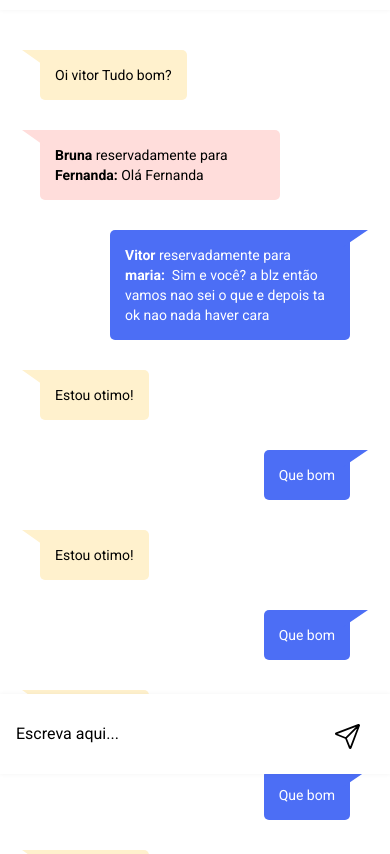
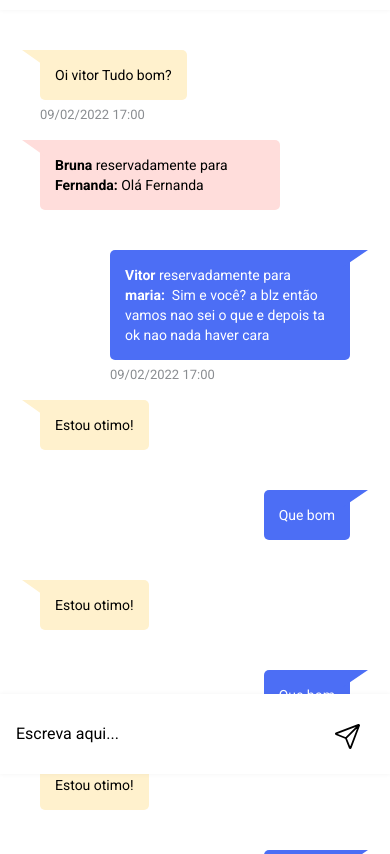
Before and after one commit to shermondevelopment/bate-papo-uol, a plain HTML site: page index.html in a window 390 px wide. Shown: the part 70-924 px from the top of the page. Drawn offline with Linux system fonts and the light colour scheme.

Commit message:
adding date to message

```diff
--- a/app/_css/_main.css
+++ b/app/_css/_main.css
@@ -111,6 +111,19 @@
   background-color: #FFDDDB;
 }
 
+.date-message {
+  position: absolute;
+  width: max-content;
+  top: 40%;
+  right: -120px;
+  color: #8A8D91;
+  font-size: 13px;
+}
+
+.me .date-message {
+  left: -120px;
+}
+
 .main::-webkit-scrollbar {
   width: 10px;
   height: 10px;
@@ -165,5 +178,11 @@
 @media (max-width: 415px) {
   .dt, .dd {
     max-width: 240px;
+    margin-bottom:40px;
+  }
+  .date-message {
+    top: auto;
+    left: 0 !important;
+    bottom: -25px;
   }
 }
--- a/index.html
+++ b/index.html
@@ -21,7 +21,10 @@
   <main class="main">
     <section class="main-message">
       <dl class="dl d-flex flex-direction-column">
-        <dt class="dt message-public">Oi vitor Tudo bom?</dt>
+        <dt class="dt message-public">
+          Oi vitor Tudo bom?
+          <span class="date-message"><time datetime="2022-02-09 17:00">09/02/2022 17:00</time></span>
+        </dt>
         <dt class="dt message-private">
           <span><strong class="strong">Bruna</strong> reservadamente para <strong
               class="strong">Fernanda:</strong></span>
@@ -32,6 +35,7 @@
               class="strong">maria:</strong></span>&nbsp;
           <span>Sim e
             você? a blz então vamos nao sei o que e depois ta ok nao nada haver cara</span>
+          <span class="date-message"><time datetime="2022-02-09 17:00">09/02/2022 17:00</time></span>
         </dd>
         <dt class="dt message-public">Estou otimo!</dt>
         <dd class="dd message-me me align-self-end">Que bom</dd>
```
